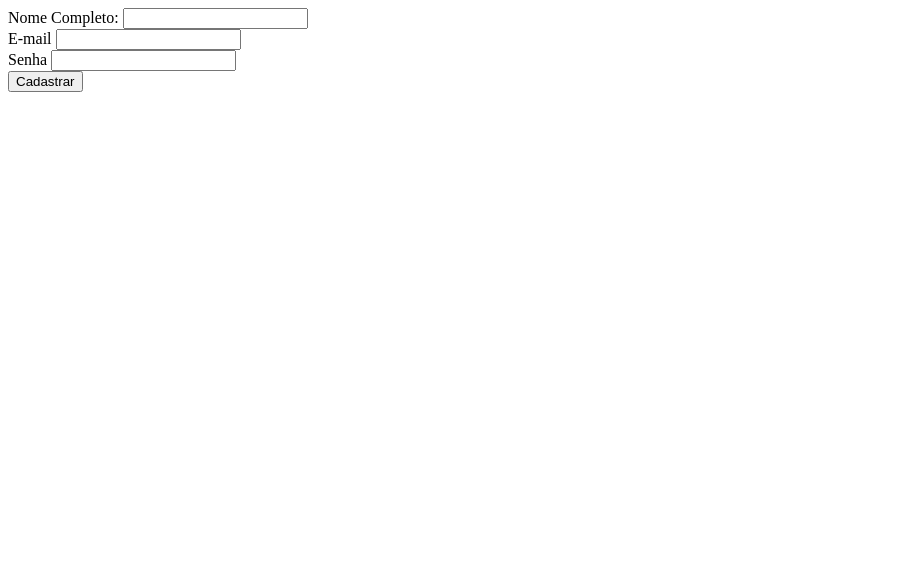
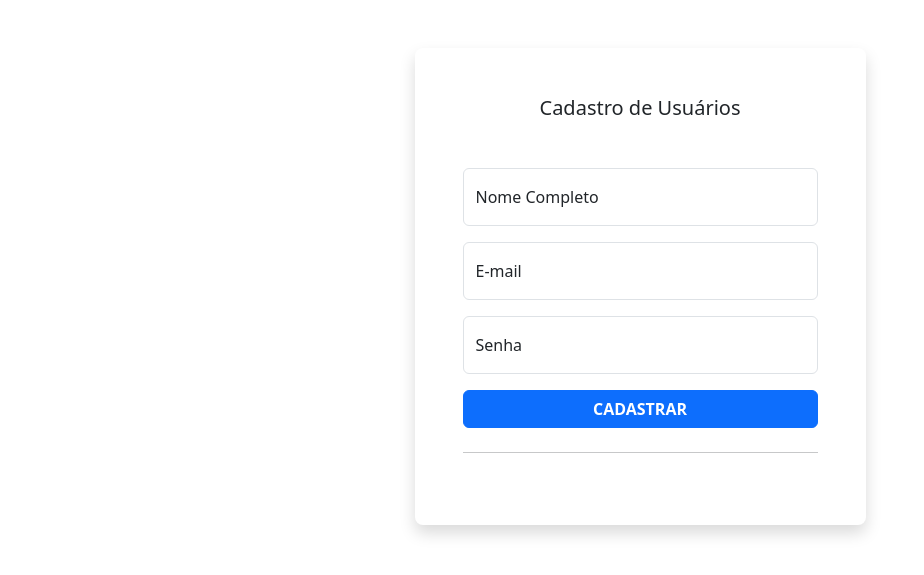
Before and after one commit to wildson018/novosite, a Django app: page /cadastro/ in a window 1280 px wide. Shown: the top 575 px of the page, without its empty margins (0-924 px from the left). Run offline with Django 5.2, Linux system fonts and the light colour scheme; some libraries are stand-ins or nearby versions.

Commit message:
aula 23/08

```diff
--- a/usuarios/templates/usuarios/cadastro.html
+++ b/usuarios/templates/usuarios/cadastro.html
@@ -1,31 +1,41 @@
+{% load static %}
 <!DOCTYPE html>
 <html lang="pt-br">
   <head>
     <meta charset="UTF-8">
-    <meta http-equiv="X-UA-Compatible" content="IE-edge">
-    <meta name="viewport" content="width=device-width, initial-scale=1.0">
-    <title>Cadastro de usuarios</title>
+    <meta http-equiv="X-UA-Compatible" content="IE-Edge"/>
+    <meta name="viewport" content="width=device-width, initial-scale=1.0" />
+    <link href="{% static 'css/bootstrap.min.css' %}" rel="stylesheet">
+    <title>Cadastro de Usuários</title>
   </head>
   <body>
     <div class="container">
+      <div class="row">
+        <div class="col-sm-9 col-md-7 col-lg-5 mx-auto">
+          <div class="card border-0 shadow rounded-3 my-5">
+            <div class="card-body p-4 p-sm-5">
+              <h5 class="card-title text-center mb-5 fw-light fs-5">Cadastro de Usuários</h5>
                 <form action="{% url 'cadastro' %}" method="POST">
                     {% csrf_token %}
-            <div class="input-name">
-                <label for="username">Nome Completo:</label>
-                <input type="text" id = "username" name="nome">
+                    <div class="form-floating mb-3">
+                    <input type="text" class="form-control" id="floatingInput" placeholder="Nome Completo" name="firstname">
+                    <label for="floatingInput">Nome Completo</label>
                     </div>
-            <div class="input-email">
-                <label for="input-email">E-mail</label>
-                <input type="email" id="useremail" name="email">
+                    <div class="form-floating mb-3">
+                    <input type="email" class="form-control" id="floatingInput" placeholder="name@example.com" name = "email">
+                    <label for="floatingInput">E-mail</label>
                     </div>
-            <div class="input-password">
-                <label for="userpassword">Senha</label>
-                <input type="password" id="userpassword" name="senha">
+                    <div class="form-floating mb-3">
+                    <input type="password" class="form-control" id="floatingPassword" placeholder="Password" name = "senha">
+                    <label for="floatingPassword">Senha</label>
                     </div>
-            <div class="register-button">
-                <button class="register-b" type="submit" >Cadastrar</button>
+                    <div class="d-grid">
+                    <button class="btn btn-primary btn-login text-uppercase fw-bold" type="submit">CADASTRAR</button>
                     </div>
+                    <hr class="my-4">
                 </form>
+            </div>
+        </div>
     </div>
   </body>
 </html>
--- a/usuarios/views.py
+++ b/usuarios/views.py
@@ -4,36 +4,37 @@ from django.contrib.auth.models import User
 from django.contrib.auth import authenticate
 from django.contrib.auth import login as login_django
 
-def login(request):
-    if request.method =="GET":
+
+def login (request):
+    if request.method == "GET":
         return render(request, 'usuarios/login.html')
     else:
-        username = request.POST.get('email')
-        senha = request.POST.get('senha')
+        username = request.POST.get ('email')
+        senha =  request.POST.get ('senha')
 
-        user = authenticate(username = username, password = senha)
+        user = authenticate (username = username, password = senha)
 
         if user:
             login_django(request, user)
-            return HttpResponse ('autenticado!')
+            return HttpResponse('Autenticado')
         else:
-            return HttpResponse('E-mail ou senha inválidos!')
+            return HttpResponse('E-mail ou senha invalidos!')
 
 def cadastro(request):
-    if request.method=="GET":
-        return render(request, 'usuarios/cadastro.html')
+  if request.method == "GET":
+    return render(request, 'usuarios/cadastro.html')
+  else:
+    username = request.POST.get('email')
+    email = request.POST.get('email')
+    password = request.POST.get('senha')
+    first_name = request.POST.get('firstname')
+
+    user =  User.objects.filter(username=username).first()
+
+    if user:
+      return HttpResponse("Usuário já existente!")
     else:
-        username= request.POST.get('email')
-        email= request.POST.get('email')
-        password= request.POST.get('senha')
-        first_name= request.POST.get('nome')
+      user = User.objects.create_user(username=username,email=email,password=password,first_name=first_name)
+      user.save()
 
-        user = User.objects.filter(username=username).first()
-
-        if user:
-            return HttpResponse("Usuario já existente!")
-        else:
-            user = User.objects.create_user(username=username,email=email,password=password,first_name=first_name)
-            user.save()
-
-            return HttpResponse("usuario cadastro com sucesso!")
+      return HttpResponse("Usuário cadastro com sucesso!")
```
Also changed, not shown: db.sqlite3. Lines whose indentation alone changed are shown as unchanged.
